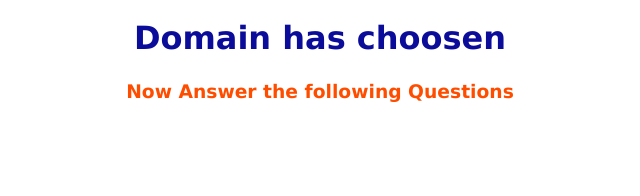
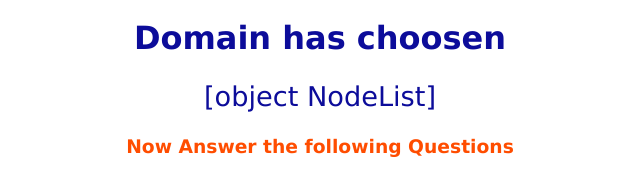
Before and after one commit to Rumesh36/onlineInterview, a plain HTML site: page index.html in a window 1280 px wide. Both pictures are taken after a click on the element "JAVA". Shown: the whole page, without its empty margins (320-960 px from the left). Drawn offline with Linux system fonts and the light colour scheme.

Commit message:
home page

```diff
--- a/app.js
+++ b/app.js
@@ -3,9 +3,11 @@ function boxhide(){
     const boxes=document.querySelectorAll(".box");
     const t1=document.querySelector(".text1");
     const t2=document.querySelector(".text2");
+    const p=document.querySelector(".domain");
     boxes.forEach( boxes=> {
         boxes.style.display="none";
     });
     t1.style.display="none";
     t2.style.display="inline";
+    p.innerHTML=boxes;
 }
--- a/index.html
+++ b/index.html
@@ -14,7 +14,9 @@
     </div>
     <div class="text2" >
         <h1>Domain has choosen</h1>
+        <p class="domain"></p>
         <h3 id="h3">Now Answer the following Questions</h3>
+
     </div>
 </header>
     <div class="flexbox">
--- a/style.css
+++ b/style.css
@@ -4,10 +4,17 @@
     font-family:Verdana, Geneva, Tahoma, sans-serif;
 }
 .text1,.text2{
+    font-family:'Times New Roman', Times, serif;
     margin-top: 2rem;
     margin-left: 2rem;
     text-align: center;
     color: rgb(12, 12, 154);
+    font-weight: bold;
+}
+.domain{
+    margin-top: 1.5rem;
+    font-size: 1.7rem;
+    font-weight: 500;
 }
 .text2{
     display: none;
```
